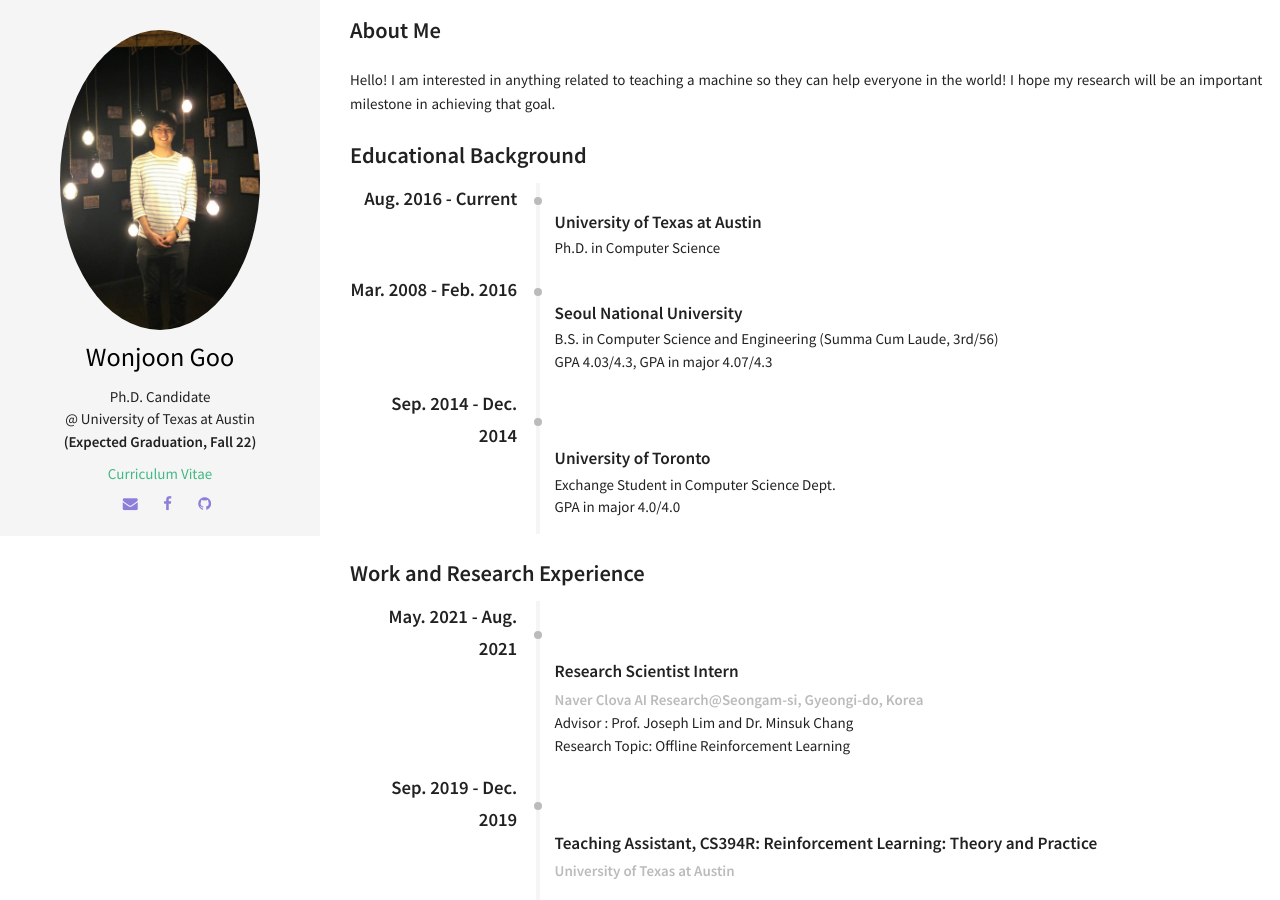
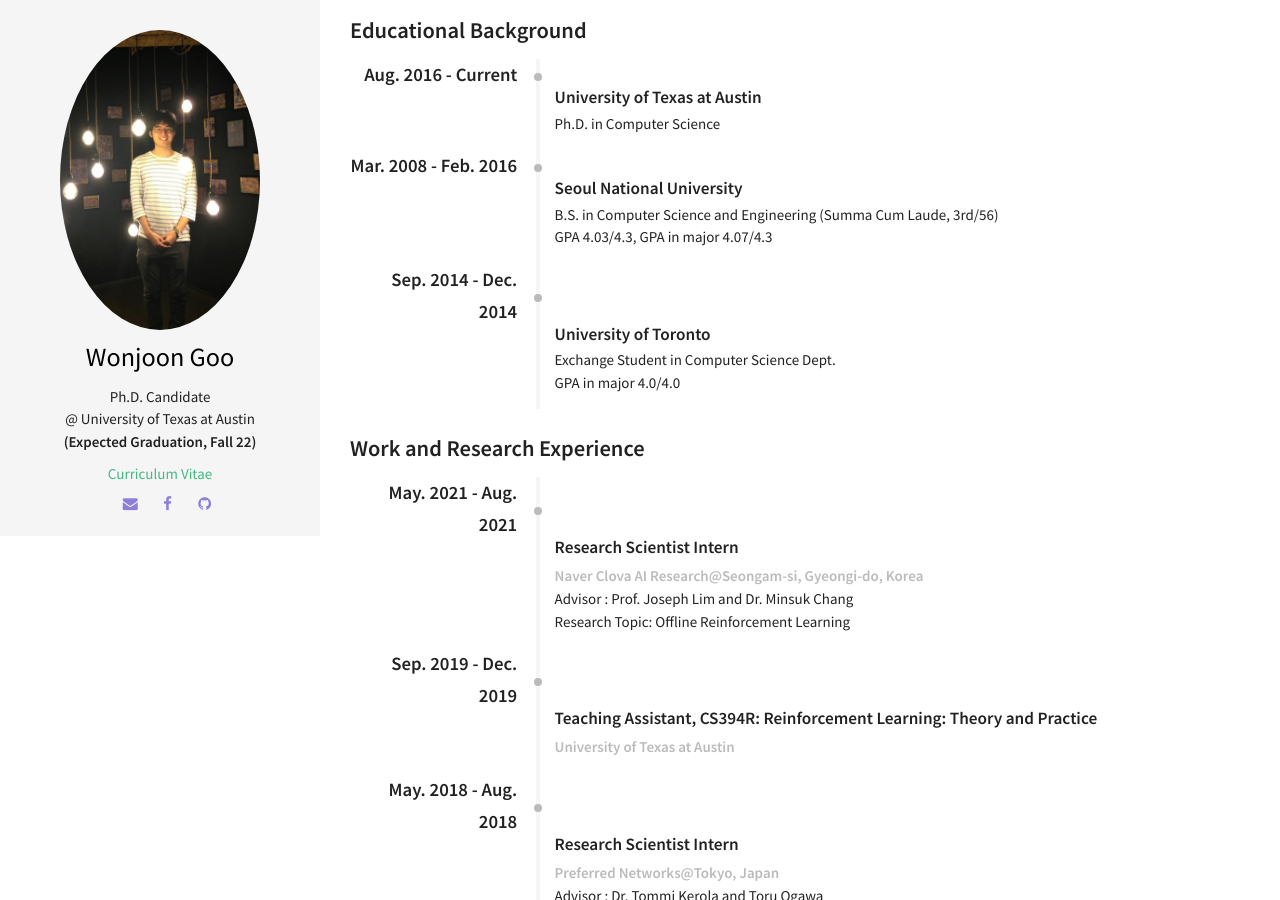
Before and after one commit to hiwonjoon/hiwonjoon.github.io, a Jekyll site: the page built from index.html, in a window 1280 px wide and 900 px high. Built offline with Jekyll 4.4.1, drawn with Linux system fonts in a browser that asks for light colours.

Commit message:
CV update.

```diff
--- a/index.html
+++ b/index.html
@@ -2,7 +2,7 @@
 layout: default
 permalink: /
 ---
-<section class="post">
+<!--<section class="post">
   <header class="post-header">
     <h3>About Me</h3>
   </header>
@@ -10,16 +10,15 @@ permalink: /
     <p>
       Hello! I am interested in anything related to teaching a machine so they can help everyone in the world!
       I hope my research will be an important milestone in achieving that goal.
-      <!--
       Hello! I am 4th year Ph.D. Student at University of Texas at Austin.
       Fortunately, I got a chance to work with <a href='http://www.cs.utexas.edu/~sniekum/index.php'>Prof. Scott Niekum</a>.
       My reseach goal is finding a general solution that can handle real life problems; for instance, driving a car, brewing a coffee, organizing stuffs, or etc.
       During my journey to the goal, I would like to focus on deep learning to deal with ambiguity, which is the essence of those tasks.
       Hopefully, it could be directly applied to robots so that they let us focus on what we really need.
-      -->
     </p>
   </div>
 </section>
+-->
 <section class="post">
   <header class="post-header">
     <h3>Educational Background</h3>
```
Also changed, not shown: 1 other file.
